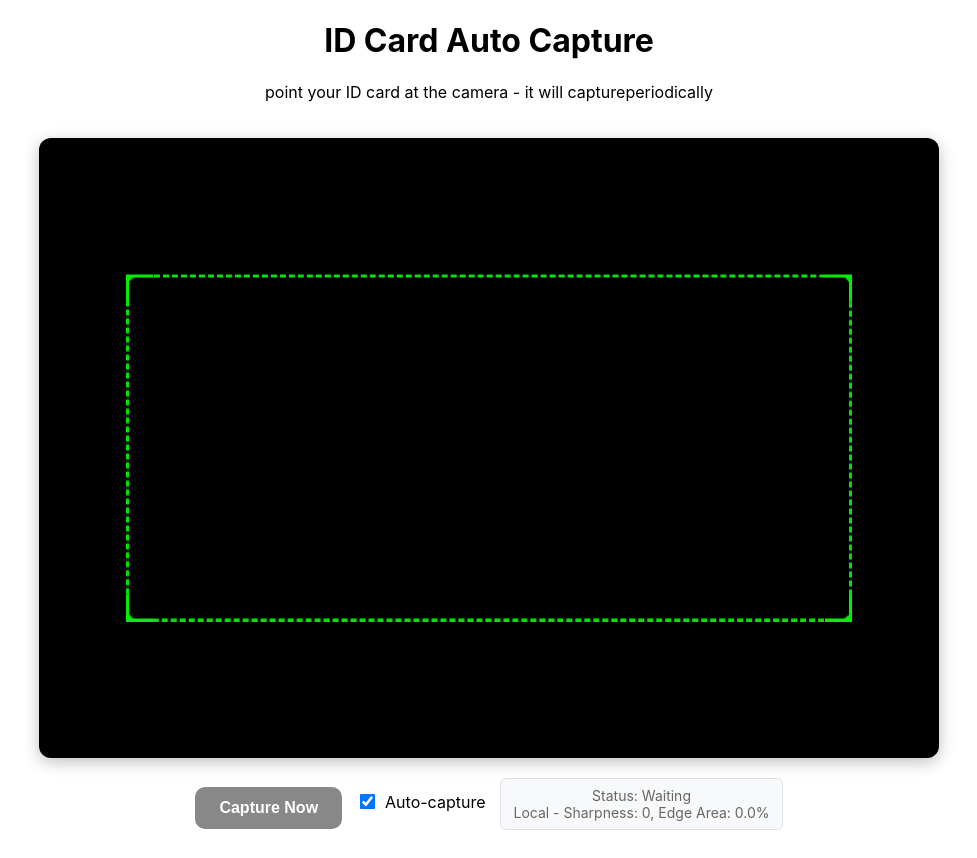
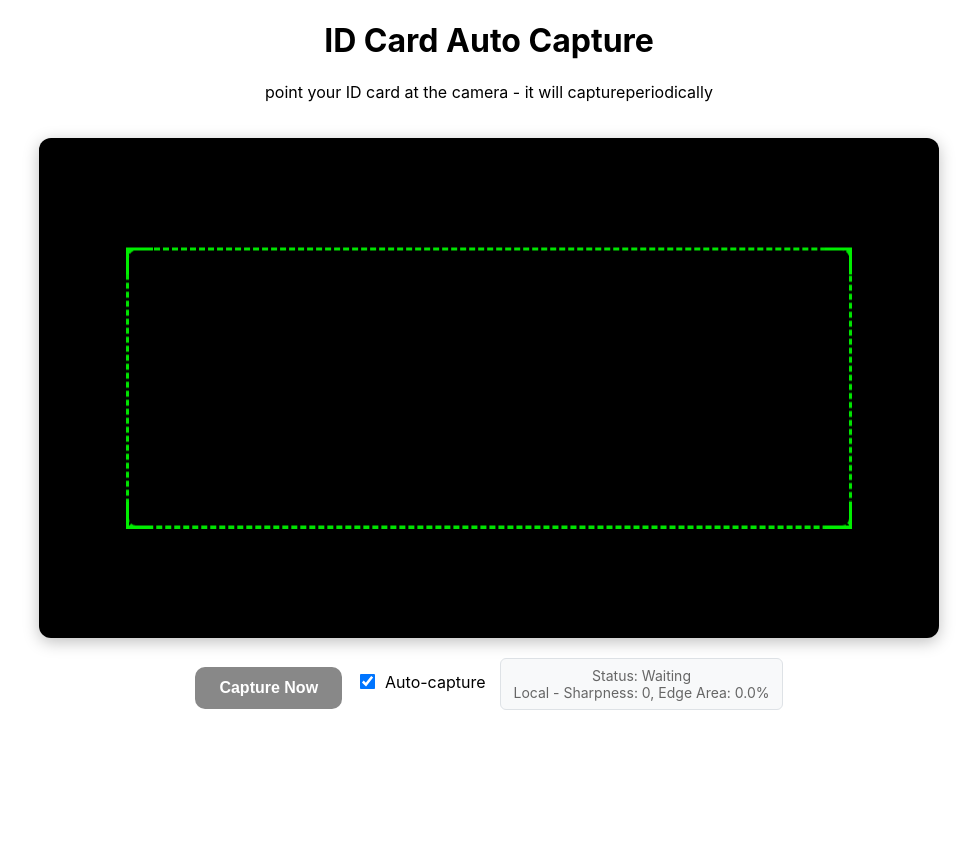
Before and after one commit to Manav-211/id-card-autocapture-app, a React (Create React App) app in the folder frontend/: page / in a window 1280 px wide. Shown: the whole page, without its empty margins (151-1128 px from the left). After the commit the page ends 800 px from the top, so only its background shows below. Built offline with nearby package versions, Linux system fonts and the light colour scheme; no server answers.

Commit message:
Added README file and Rename App name in index.html

```diff
--- a/frontend/public/index.html
+++ b/frontend/public/index.html
@@ -24,7 +24,7 @@
       work correctly both with client-side routing and a non-root public URL.
       Learn how to configure a non-root public URL by running `npm run build`.
     -->
-    <title>React App</title>
+    <title>ID Card Auto Capture</title>
   </head>
   <body>
     <noscript>You need to enable JavaScript to run this app.</noscript>
--- a/frontend/src/components/Camera.css
+++ b/frontend/src/components/Camera.css
@@ -1,21 +1,18 @@
 
 .camera-container {
   max-width: 900px;
-  max-height: 700px;
   margin: 0 auto;
   padding: 20px;
   display: flex;
   flex-direction: column;
   gap: 20px;
-  position: relative;
 }
 
 
 .camera-view {
   position: relative;
   width: 100%;
-
-  aspect-ratio: 3 / 4;
+  height: 500px; /* Fixed height */
   background: #000;
   border-radius: 12px;
   overflow: hidden;
@@ -140,12 +137,7 @@
   padding: 20px;
   box-shadow: 0 4px 16px rgba(0, 0, 0, 0.1);
   border: 2px solid #e9ecef;
-}
-
-.preview-container h3 {
-  margin-bottom: 15px;
-  color: #495057;
-  font-size: 18px;
+  min-height: 200px;
 }
 
 .preview-image {
```
Also changed, not shown: 1 other file (tests, documents, lock files or other folders).
